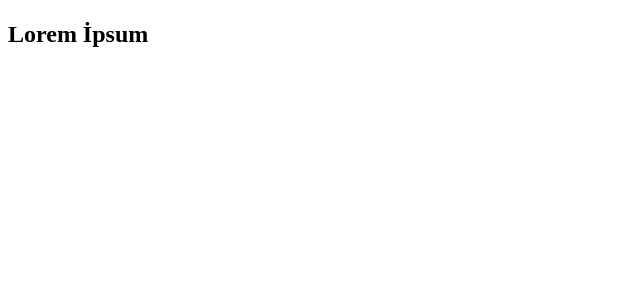
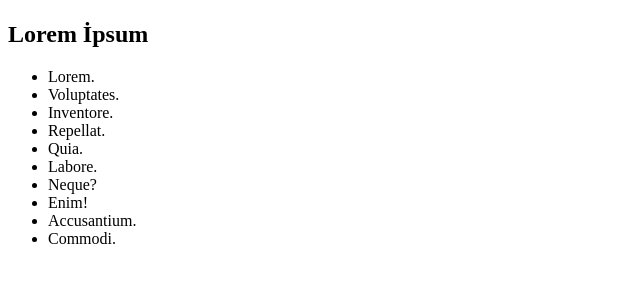
Before and after one commit to ismetuz/first-project, a plain HTML site: page new.html in a window 1280 px wide. Shown: the whole page, without its empty margins (0-640 px from the left). Drawn offline with Linux system fonts and the light colour scheme.

Commit message:
vscode dev üzerinde eklendi

```diff
--- a/new.html
+++ b/new.html
@@ -9,5 +9,17 @@
 <body>
     <h1></h1>
     <h2>Lorem İpsum </h2>
+    <ul>
+        <li>Lorem.</li>
+        <li>Voluptates.</li>
+        <li>Inventore.</li>
+        <li>Repellat.</li>
+        <li>Quia.</li>
+        <li>Labore.</li>
+        <li>Neque?</li>
+        <li>Enim!</li>
+        <li>Accusantium.</li>
+        <li>Commodi.</li>
+    </ul>
 </body>
 </html>
```
